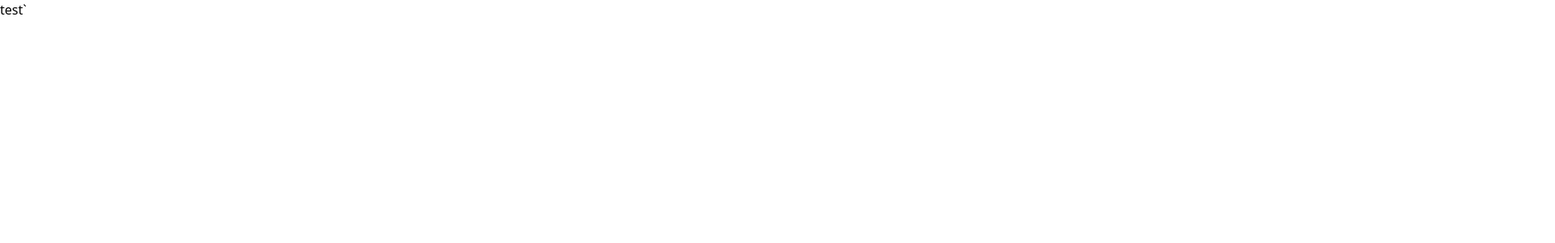
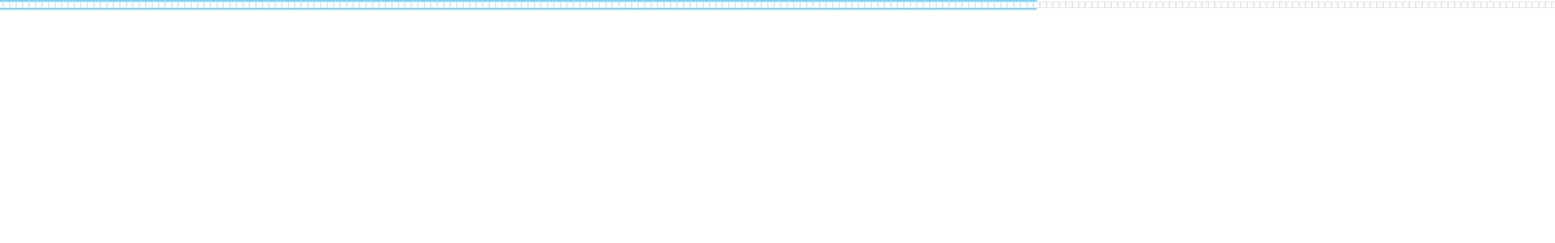
Before and after one commit to Folka2134/algorithm_visualizer, a React (Vite) app: page / in a window 1280 px wide. Shown: the top 300 px of the page at 81% size, 1920 px wide, since content can reach past the window. Built offline with nearby package versions, Linux system fonts and the light colour scheme.

Commit message:
created and displaying grid

```diff
--- a/src/App.tsx
+++ b/src/App.tsx
@@ -1,4 +1,5 @@
 import "./App.css";
+import { Grid } from "./components/Grid";
 import { PathfindingProvider } from "./context/PathfindingContext";
 import { SpeedContextProvider } from "./context/SpeedContext";
 import { TileContextProvider } from "./context/TilesContext";
@@ -8,7 +9,9 @@
     <PathfindingProvider>
       <TileContextProvider>
         <SpeedContextProvider>
-          <div>test`</div>
+          <div className="flex h-screen w-screen flex-col">
+            <Grid />
+          </div>
         </SpeedContextProvider>
       </TileContextProvider>
     </PathfindingProvider>
--- /dev/null
+++ b/src/components/Grid.tsx
@@ -0,0 +1,32 @@
+import { twMerge } from "tailwind-merge";
+import { usePathfinding } from "../hooks/usePathFinding";
+import { MAX_COLS, MAX_ROWS } from "../utils/constants";
+
+export function Grid() {
+  const { grid } = usePathfinding();
+
+  return (
+    <div
+      className={twMerge(
+        // base layout
+        "flex items-center justify-center border-2 border-sky-300",
+        // layout height
+        `lg:min-h-[${MAX_ROWS * 17}px] md:min-h-[${
+          MAX_ROWS * 15
+        }px] xs:min-h-[${MAX_ROWS * 8}px] min-h-[${MAX_ROWS * 7}px]`,
+        // layout width
+        `lg:w-[${MAX_COLS * 17}px] md:w-[${MAX_COLS * 15}px] xs:w-[${
+          MAX_COLS * 8
+        }px] w-[${MAX_COLS * 7}px]`,
+      )}
+    >
+      {grid.map((row, rowIndex) => (
+        <div key={rowIndex} className="flex">
+          {row.map((tile, tileIndex) => (
+            <div className="h-2 w-2 border bg-white" />
+          ))}
+        </div>
+      ))}
+    </div>
+  );
+}
```
